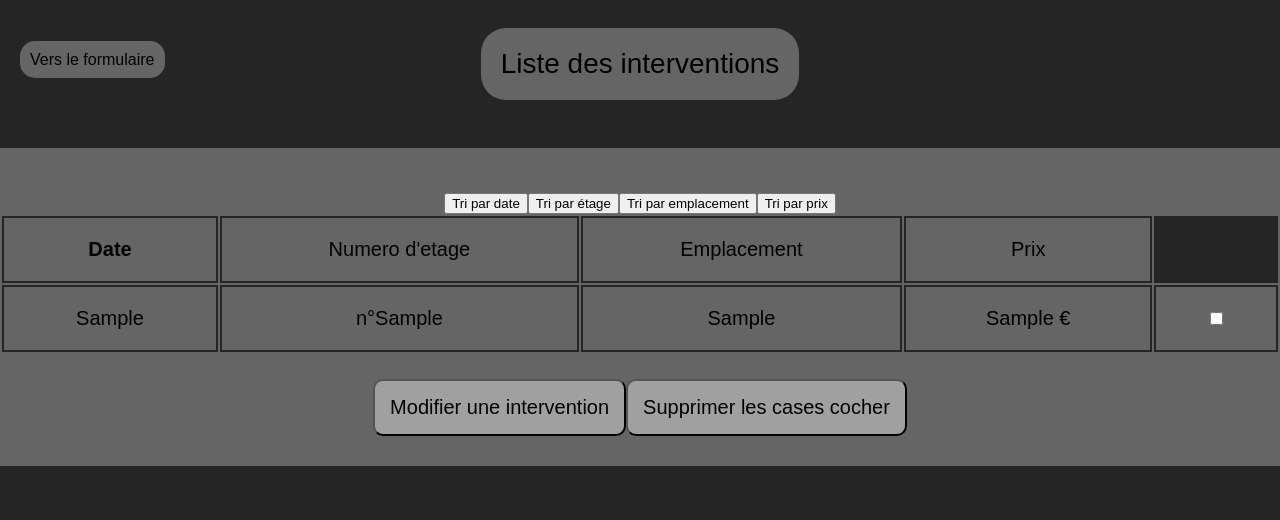
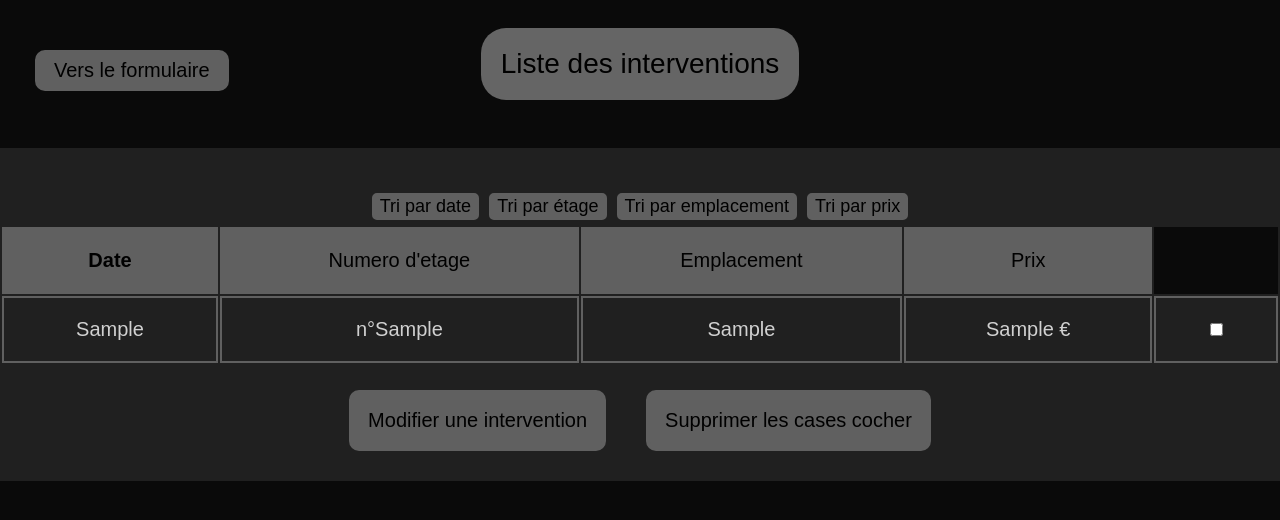
Before and after one commit to Clobac007/main, a PHP site: page /list.php in a window 1280 px wide. Shown: the top 520 px of the page. Run offline with PHP 8.4, Linux system fonts and the light colour scheme; tables that the repository leaves empty or names only in its code hold one stand-in row (values such as "Sample post").

Commit message:
update style

```diff
--- a/prj_ampoule/style/list.css
+++ b/prj_ampoule/style/list.css
@@ -1,6 +1,6 @@
 body
 {
-	background: #252525;
+	background: #0a0a0a;
 	margin: 0px;
 }
 
@@ -28,6 +28,14 @@ body
 	font-size: 28px;
 }
 
+@media (max-width:320px)
+{
+	.title p
+	{
+		height: 30px;
+	}
+}
+
 .nav
 {
 	position: absolute;
@@ -35,13 +43,49 @@ body
 	top: 35px;
 }
 
+@media (max-width:650px)
+{
+	.nav
+	{
+		top: 95px;
+	}
+}
+
+.nav p
+{
+	background: #606060;
+	margin: 15px;
+	padding: 5px;
+	border-radius: 10px;
+	border: solid 4px;
+	border-color: #606060;
+	right: 0px;
+	bottom: 0px;
+	font-size: 20px;
+	text-align: center;
+	transition-duration: 0.2s;
+}
+
+.nav p:hover
+{
+	background: #d0d0d0;
+	transition-duration: 0.2s;
+}
+
 .nav a
 {
 	text-decoration: none;
 	color: #000000;
-	background: #656565;
 	padding: 10px;
 	border-radius: 15px;
+}
+
+.list
+{
+	background: #202020;
+	margin-top: 20px;
+	padding-top: 45px;
+	padding-bottom: 30px;
 }
 
 .list form
@@ -50,10 +94,6 @@ body
 	flex-flow: column wrap;
 	justify-content: center;
 	text-align: center;
-	background: #656565;
-	margin-top: 20px;
-	padding-top: 45px;
-	padding-bottom: 30px;
 }
 
 table
@@ -62,16 +102,19 @@ table
 	vertical-align: middle;
 }
 
-th, td
+td
 {
 	padding: 20px;
 	border: solid 2px;
-	border-color: #252525;
+	border-color: #606060;
+	color: #d0d0d0;
+	transition-duration: 0.2s;
 }
 
-th
+td#col
 {
-	background-color: #a0a0a0;
+	background-color: #606060;
+	color: #000000;
 }
 
 /* td
@@ -81,7 +124,7 @@ th
 
 th#full
 {
-	background-color: #252525;
+	background-color: #0a0a0a;
 }
 
 .btn
@@ -89,12 +132,36 @@ th#full
 	margin-top: 25px;
 }
 
+.btn button
+{
+	margin-left: 20px;
+	margin-right: 20px;
+}
+
 #del, #mod_btn_open
 {
 	border-radius: 10px;
-	background: #a0a0a0;
+	background: #606060;
+	border: solid 4px;
+	border-color: #606060;
 	padding: 15px;
 	font-size: 20px;
+	transition-duration: 0.2s;
+}
+
+@media (max-width: 625px)
+{
+	#del, #mod_btn_open
+	{
+		margin-top: 10px;
+		margin-bottom: 10px;
+	}
+}
+
+#del:hover, #mod_btn_open:hover
+{
+	background: #d0d0d0;
+	transition-duration: 0.2s;
 }
 
 input[type='checkbox']
@@ -112,9 +179,9 @@ div.modal
 {
 	display: none;
 	position: fixed;
-	padding: 50px;
-	top: 30%;
-	left: 45%;
+	padding: 30px;
+	top: 20%;
+	left: 100px;
 	background: #656565;
 	border: solid 6px;
 	border-color: #252525;
@@ -124,32 +191,89 @@ div.modal
 	animation-duration: 0.4s
 }
 
+@media (max-width:600px)
+{
+	div.modal
+	{
+		left: 30px;
+	}
+}
+
 div.modal_content
 {
 	position: relative;
-	padding: 20px;
 	background: #656565;
+	padding: 0px;
 	-webkit-animation-name: animatetop;
 	-webkit-animation-duration: 0.4s;
 	animation-name: animatetop;
 	animation-duration: 0.4s
 }
 
-.close-btn
+div.modal_container form
 {
-	color: #a0a0a0;
-	font-size: 24px;
-	font-weight: bold;
+	display: flex;
+	flex-direction: column;
+	justify-content: center;
+	align-items: center;
+	font-family: Arial;
+	font-size: 18px;
+}
+
+div.modal_container form div input
+{
+	width: 200px;
+	height: 20px;
+	background-color: #a0a0a0;
+	border-radius: 10px;
+	font-family: Arial;
+	font-size: 18px;
+}
+
+div.modal_container form div select
+{
+	background-color: #a0a0a0;
+	border: solid 3px;
+	border-color: #252525;
+	font-family: Arial;
+	font-size: 18px;
+}
+
+#return, #change
+{
+	background: #a0a0a0;
+	border-radius: 10px;
+	font-size: 20px;
+	padding: 8px;
+}
+
+div.filter button
+{
+	font-size: 18px;
+	background: #606060;
+	border-radius: 5px;
+	border: solid 2px;
+	border-color: #606060;
+	margin-left: 5px;
+	margin-right: 5px;
+	margin-bottom: 5px;
+	transition-duration: 0.2s;
+}
+
+div.filter button:hover
+{
+	background: #d0d0d0;
+	transition-duration: 0.2s;
 }
 
 @-webkit-keyframes animatetop {
 	from {top:-300px; opacity:0}
-	to {top:30%; opacity:1}
+	to {top:20%; opacity:1}
   }
 
   @keyframes animatetop {
 	from {top:-300px; opacity:0}
-	to {top:30%; opacity:1}
+	to {top:20%; opacity:1}
   }
 
 /* Style du message temporaire */
```
Also changed, not shown: prj_ampoule/style/index.css (+55 -26 lines).
